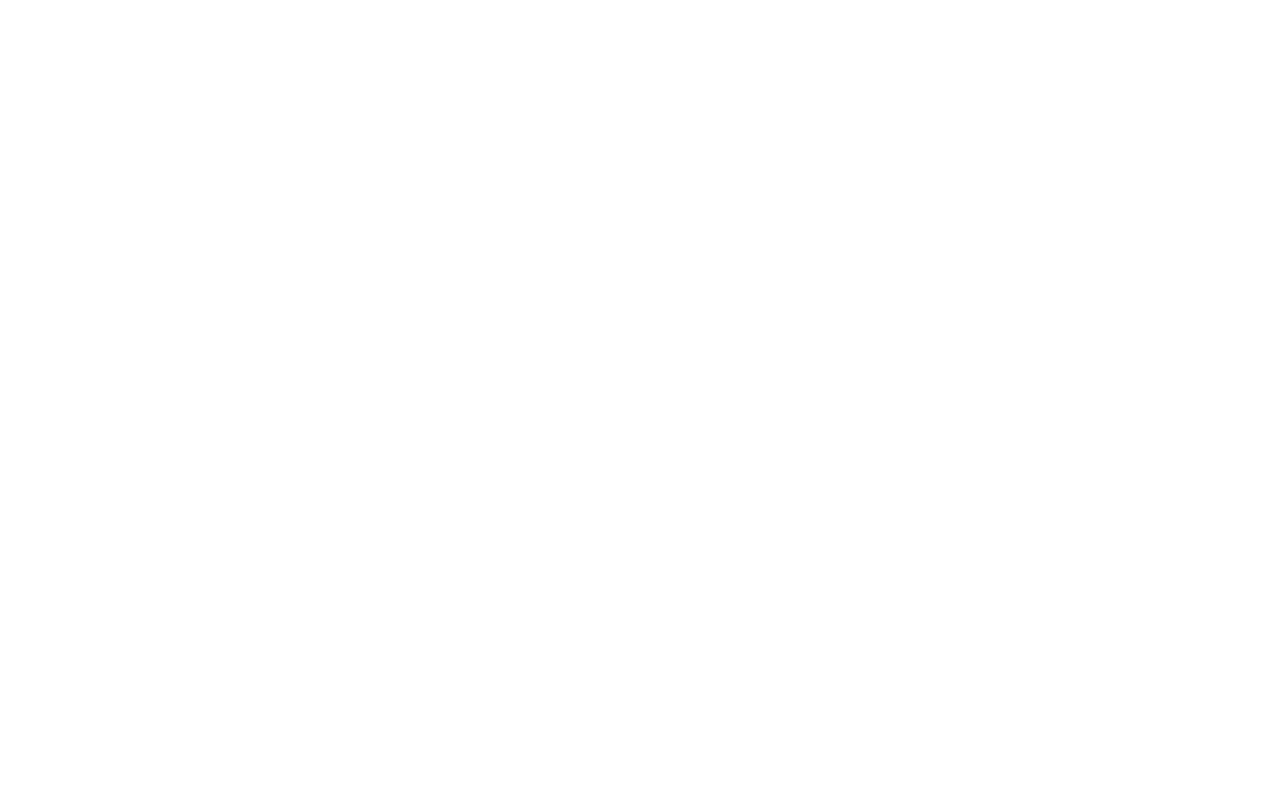
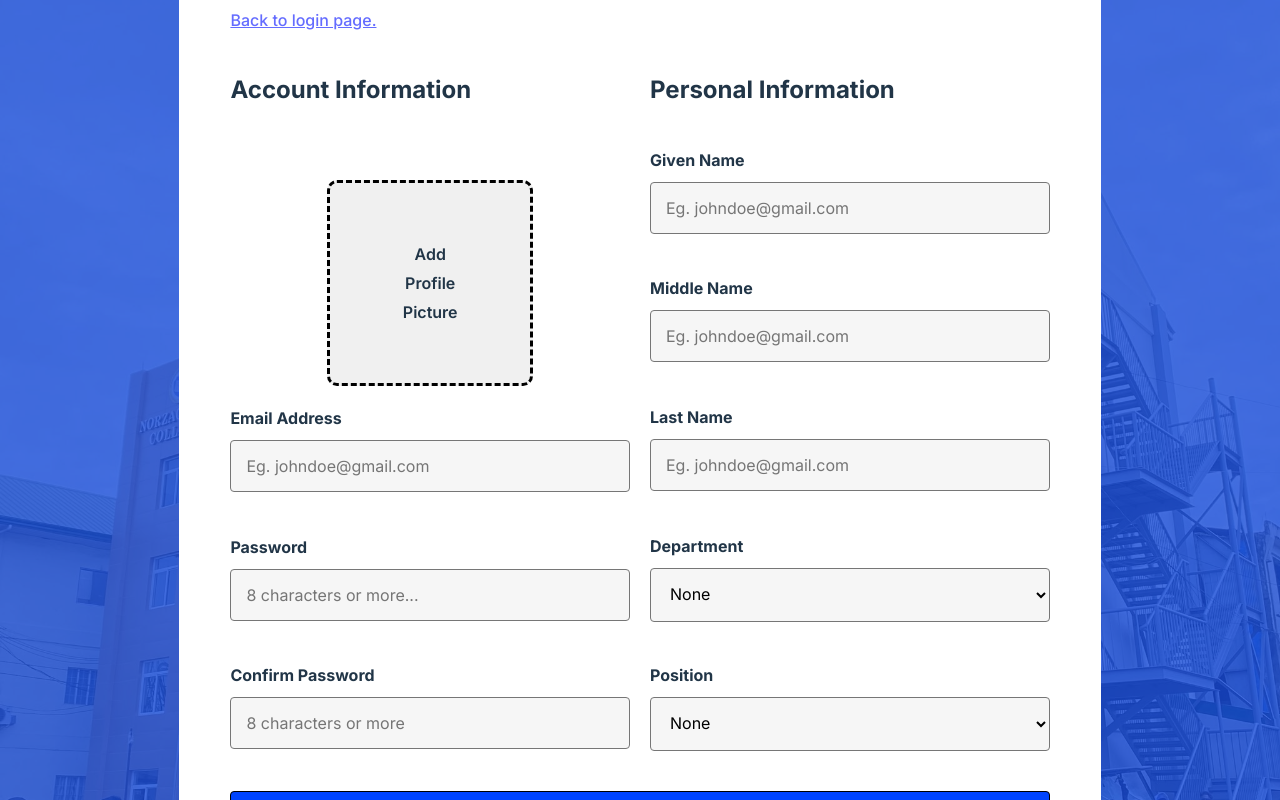
Before and after one commit to CompressedRar/commithub-frontend, a React (Vite) app: page /register in a window 1280 px wide. Before the commit this address had no page. Built offline with nearby package versions, Linux system fonts and the light colour scheme.

Commit message:
added a register page

```diff
--- a/src/App.jsx
+++ b/src/App.jsx
@@ -6,12 +6,14 @@
 
 import AuthLayout from './layout/AuthLayout'
 import Login from "./pages/Login"
+import Register from "./pages/Register"
 
 function App() {
   return (
     <div>
       <Routes element = {<AuthLayout />}>
         <Route path='/' element = {<Login></Login>}></Route>
+        <Route path='/register' element = {<Register></Register>}></Route>
       </Routes>
 
 
--- a/src/assets/styles/Login.css
+++ b/src/assets/styles/Login.css
@@ -1,10 +1,12 @@
 .login-container {
-    display: grid;
-    grid-template-columns: 4fr 2fr;
+    display: flex;
+    justify-content: center;
+    align-items: center;
     width: 100vw;
     height: 100vh;
     scrollbar-width: 0px;
     margin: 0;
+    box-sizing: border-box;
 }
 
 ::-webkit-scrollbar {
@@ -12,13 +14,28 @@
 }
 
 .splash-container {
-    background-color: rgba(0, 68, 255, 0.7);
+    background-color: rgba(0, 57, 212, 0.9);
     width: 100%;
     display: flex;
     flex-direction: column;
     align-items: center;
     justify-content: center;
     overflow: hidden;
+    color: white;
+    box-sizing: border-box;
+    font-size: 4rem;
+    font-weight: 700;
+    position: fixed;
+    top: 0;
+    left: 0;
+}
+
+.splash-container img {
+    opacity: 0.1;
+
+    height: 100%;
+    width: 100%;
+    z-index: -10;
 }
 
 .logo-slogan {
@@ -45,11 +62,13 @@
     flex-direction: column;
     align-items: center;
     justify-content: center;
-    width: 100%;
-    padding: 10%;
+    width: 35%;
+    height: 100vh;
+    padding: 3%;
     box-sizing: border-box;
     gap: 3%;
     z-index: 100;
+    border-radius: 10px;
 }
 
 .login-title {
@@ -99,7 +118,7 @@
     gap: 20px;
 }
 
-.textboxes {
+.login-form .textboxes {
     display: flex;
     flex-direction: column;
     align-items: flex-start;
@@ -107,17 +126,19 @@
     gap: 10px;
 }
 
-.textboxes input, .login-form input[type="submit"] {
+.login-form .textboxes input, .login-form input[type="submit"] {
     width: 100%;
     padding: 15px;
     box-sizing: border-box;
+    font-size: 1rem;
+    border-style: solid;
+    border-width: 1px;
     border-radius: 4px;
-    font-size: 1rem;
-    border-style: none;
-    background-color: rgb(231, 231, 231);
+    background-color: rgb(241, 241, 241);
     color: black;
     font-weight: 600;
     font-family: "Inter";
+
 }
 
 .login-form input[type="submit"] {
--- /dev/null
+++ b/src/assets/styles/Register.css
@@ -0,0 +1,127 @@
+.register-container {
+    display: flex;
+    flex-direction: column;
+    align-items: center;
+    justify-content: center;
+    width: 100vw;
+    height: 100vh;
+    padding: 10%;
+    box-sizing: border-box;
+    overflow: scroll;
+
+}
+
+.bg-container {
+    display: flex;
+    flex-direction: column;
+    position: fixed;
+    top: 0;
+    left: 0;
+    width: 100%;
+    height: 100%;
+
+    background-color: rgba(0, 57, 212, 0.9);
+}
+
+.bg-container img {
+    opacity: 0.2;
+    z-index: -10;
+}
+
+
+.register-form-container .textboxes {
+    display: flex;
+    flex-direction: column;
+    align-items: flex-start;
+    width: 100%;
+    gap: 10px;
+}
+
+.register-form-container .textboxes label {
+    font-weight: 700;
+}
+
+.register-form-container .textboxes input,
+ .register-form-container .textboxes select,
+ .register-form-container .submit-container input {
+    width: 100%;
+    padding: 15px;
+    box-sizing: border-box;
+    font-size: 1rem;
+    border-style: solid;
+    border-width: 1px;
+    border-radius: 4px;
+    background-color: rgb(246, 246, 246);
+    color: black;
+    font-weight: light;
+    font-family: "Inter";
+
+}
+
+.register-form-container .submit-container {
+    grid-column: span 2;
+}
+
+.register-form-container .submit-container input {
+    background-color: rgba(0, 68, 255);
+    color: white;
+}
+
+
+.register-form-container {
+    width: 90%;
+    display: grid;
+    grid-template-columns: repeat(2, 1fr);
+    background-color: white;
+    border-radius: 10px;
+    box-sizing: border-box;
+    z-index: 100;
+    padding: 5%;
+    margin-top: 5%;
+    gap: 20px;
+}
+
+.back-to-login {
+    grid-column: span 2;
+}
+
+.back-to-login a {
+    text-decoration: underline;
+}
+
+.account-information, .personal-information {
+    display: grid;
+    grid-template-rows: 0.5fr 1fr 1fr 1fr 1fr 1fr;
+    gap: 20px;
+}
+
+.profile-container {
+    width: 100%;
+    display: flex;
+    flex-direction: column;
+    align-items: center;
+    justify-content: center;
+    height: 100%;
+}
+
+.profile {
+    border-style: dashed;
+    border-color: black;
+    border-radius: 10px;
+    width: 200px;
+    height: 200px;
+    display: flex;
+    flex-direction: column;
+    justify-content: center;
+    align-items: center;
+    background-color: rgb(240,240,240);
+}
+
+.profile label {
+    display: flex;
+    flex-direction: column;
+    align-items: center;
+    gap: 5px;
+    font-weight: 600;
+    font-size: 1rem;
+}
--- a/src/assets/styles/index.css
+++ b/src/assets/styles/index.css
@@ -11,6 +11,8 @@
   -webkit-font-smoothing: antialiased;
   -moz-osx-font-smoothing: grayscale;
   margin: 0;
+
+
 }
 
 body {
--- a/src/pages/Login.jsx
+++ b/src/pages/Login.jsx
@@ -5,11 +5,11 @@
     return (
         <div className="login-container">
 
-            <img src="nc-splash.png" alt="" id="splash"/>
+
             <div className="splash-container">
+                <img src="nc-splash-new.jpg" alt="" />
 
             </div>
-
             <div className="login-form-container">
                 <span className="logo-slogan">
                     <img src="CommitHub.png" alt="" />
@@ -43,10 +43,11 @@
 
                 <div className="register-container">
                     <span>
-                        Don't have an account? <a href="">Click Here.</a>
+                        Don't have an account? <a href="/register">Click Here.</a>
                     </span>
                 </div>
             </div>
+
         </div>
     )
 }
--- a/src/pages/Register.jsx
+++ b/src/pages/Register.jsx
@@ -1,9 +1,99 @@
 import { useEffect } from "react"
+import "../assets/styles/Register.css"
+
 
 function Register(){
     return (
-        <div>
-            this is register
+        <div className="register-container">
+            <div className="bg-container">
+                <img src="nc-splash-new.jpg" alt="" />
+            </div>
+
+            <form className="register-form-container">
+                <div className="back-to-login">
+                    <a href="/">Back to login page.</a>
+                </div>
+                <div className="account-information" style={{gridTemplateRows: "1fr 1.9fr 1fr 1fr 1fr"}}>
+                    <h2>Account Information</h2>
+                    <div className="profile-container" style={{display:"flex"}}>
+                        <div className="profile">
+                            <img src="" alt="" />
+                            <label htmlFor="profile-pic">
+                                <span>Add</span>
+                                <span>Profile</span>
+                                <span>Picture</span>
+                            </label>
+                            <input type="file" name="profile-pic" id="profile-pic" hidden/>
+                        </div>
+                    </div>
+
+                    <div className="textboxes">
+                        <label htmlFor="email-address">Email Address</label>
+                        <input type="email" id="email" name="email" placeholder="Eg. johndoe@gmail.com"/>
+                    </div>
+
+                    <div className="textboxes">
+                        <label htmlFor="password">Password</label>
+                        <input type="password" id="password" name="password" placeholder="8 characters or more..."
+                        pattern="^(?=.*[a-z])(?=.*[A-Z])(?=.*\d)(?=.*[@$!%*?&])[A-Za-z\d@$!%*?&]{8,}$"
+                        title="Password must be at least 8 characters long, include uppercase, lowercase, number, and special character."/>
+                    </div>
+
+                    <div className="textboxes">
+                        <label htmlFor="confirmpassword">Confirm Password</label>
+                        <input type="password" id="confirmpassword" name="confirmpassword" placeholder="8 characters or more"
+                        pattern="^(?=.*[a-z])(?=.*[A-Z])(?=.*\d)(?=.*[@$!%*?&])[A-Za-z\d@$!%*?&]{8,}$"
+                        title="Password must be at least 8 characters long, include uppercase, lowercase, number, and special character."/>
+                    </div>
+
+
+
+
+
+
+
+                </div>
+
+                <div className="personal-information">
+                    <h2>Personal Information</h2>
+                    <div className="textboxes">
+                        <label htmlFor="email-address">Given Name</label>
+                        <input type="email" id="email" name="email" placeholder="Eg. johndoe@gmail.com"/>
+                    </div>
+                    <div className="textboxes">
+                        <label htmlFor="email-address">Middle Name</label>
+                        <input type="email" id="email" name="email" placeholder="Eg. johndoe@gmail.com"/>
+                    </div>
+                    <div className="textboxes">
+                        <label htmlFor="email-address">Last Name</label>
+                        <input type="email" id="email" name="email" placeholder="Eg. johndoe@gmail.com"/>
+                    </div>
+                    <div className="textboxes">
+                        <label htmlFor="department">Department</label>
+                        <select name="department" id="department">
+                            <option value="none">None</option>
+                            <option value="computing_studies">College of Computing Studies</option>
+                            <option value="education">College of Education</option>
+                            <option value="hospitality_management">College of Hospitality Management</option>
+                            <option value="administrative">Administrative Office</option>
+                            <option value="staff">Staff</option>
+                        </select>
+                    </div>
+
+                    <div className="textboxes">
+                        <label htmlFor="position">Position</label>
+                        <select name="position" id="position">
+                            <option value="none">None</option>
+
+                        </select>
+                    </div>
+
+
+                </div>
+                <div className="submit-container">
+                    <input type="submit" value = "Register"/>
+                </div>
+            </form>
         </div>
     )
 }
```
Also changed, not shown: package.json (+8 -2 lines), public/nc-splash-new.jpg (added), 1 other file (tests, documents, lock files or other folders).
